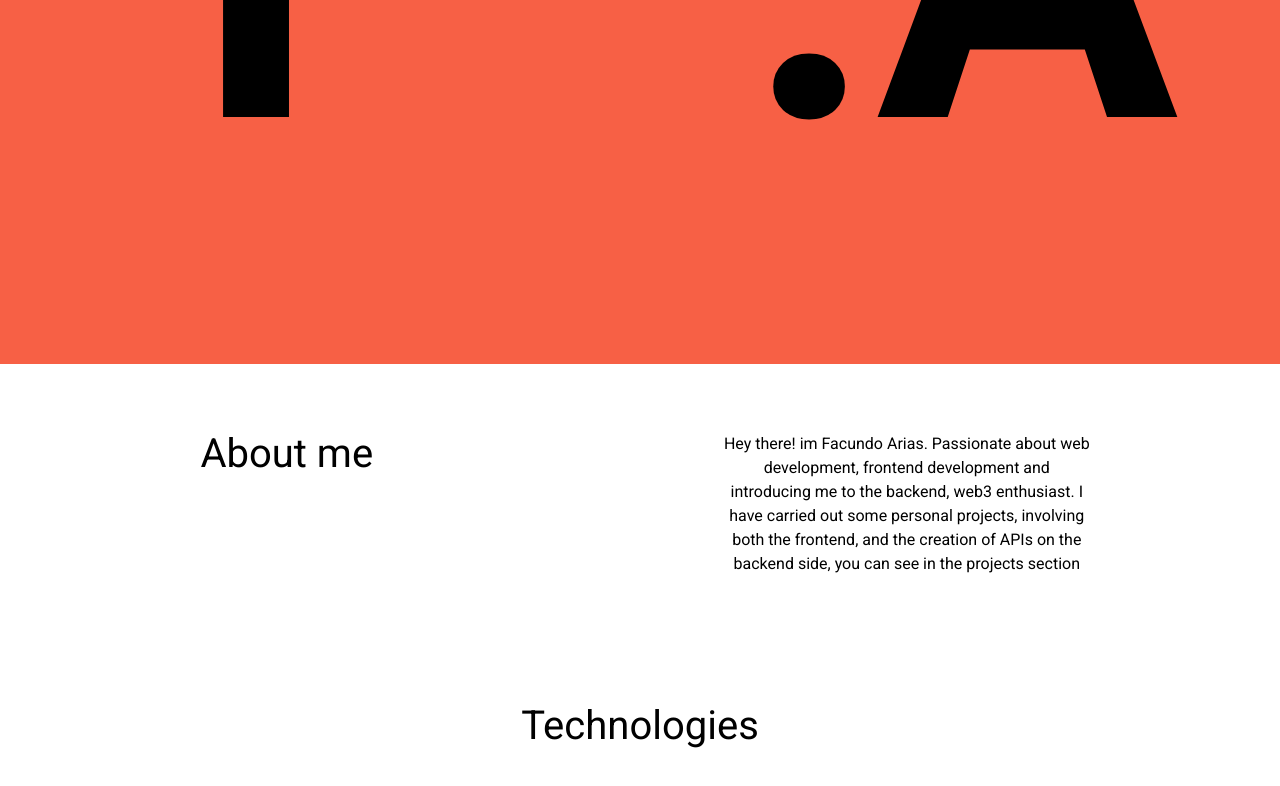
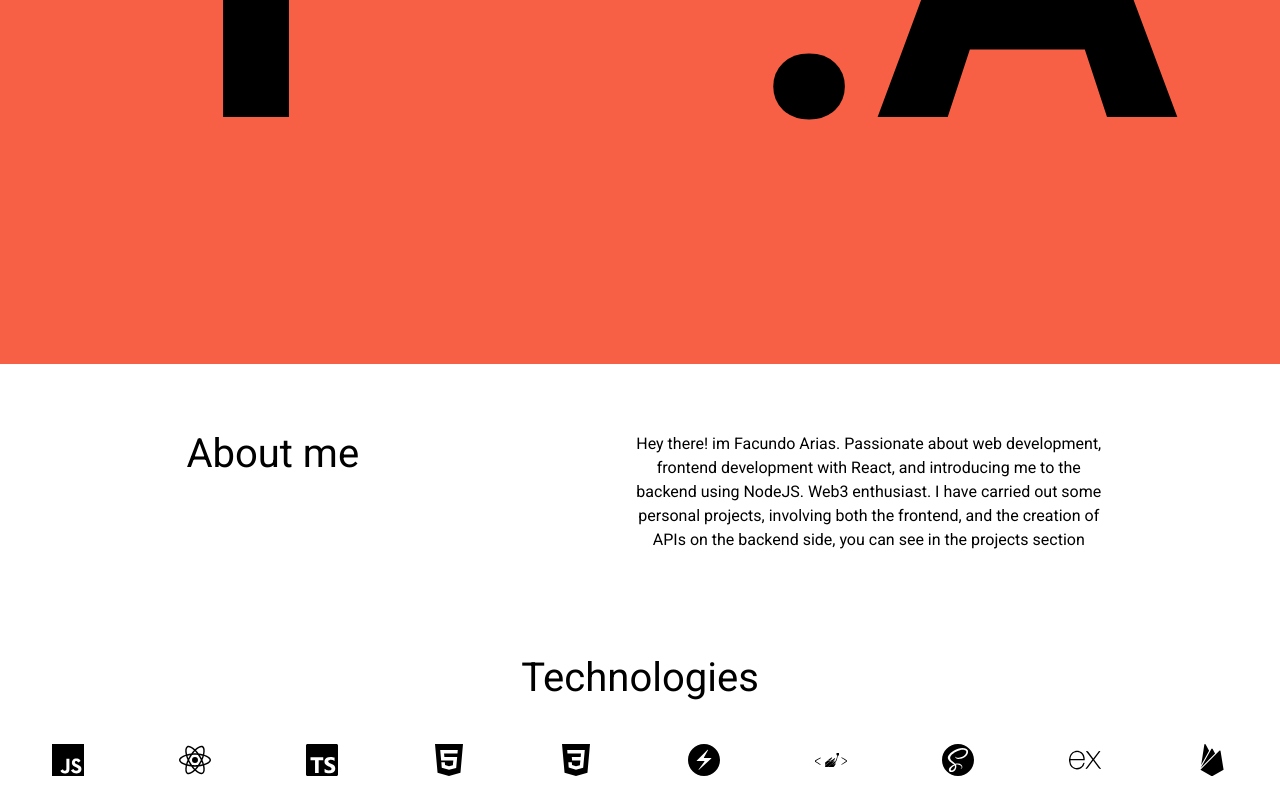
Before and after one commit to facuariasla/portfolio2, a React (Vite) app: page / in a window 1280 px wide. Shown: the part 436-1222 px from the top of the page. Built offline with nearby package versions, Linux system fonts and the light colour scheme.

Commit message:
transition fixed

```diff
--- a/src/components/About.jsx
+++ b/src/components/About.jsx
@@ -6,7 +6,7 @@ import "aos/dist/aos.css";
 const about = {
   en:{
     // line1: "Hey there! im Facundo Arias",
-    line1: 'Hey there! im Facundo Arias. Passionate about web development, frontend development and introducing me to the backend, web3 enthusiast. I have carried out some personal projects, involving both the frontend, and the creation of APIs on the backend side, you can see in the projects section',
+    line1: 'Hey there! im Facundo Arias. Passionate about web development, frontend development with React, and introducing me to the backend using NodeJS. Web3 enthusiast. I have carried out some personal projects, involving both the frontend, and the creation of APIs on the backend side, you can see in the projects section',
     line2: "Frontend developer",
     line3: "Backend enthusiast",
     line4: "Analogic photography 🤠"
@@ -24,8 +24,8 @@ export const About = () => {
   return (
     <Stack
       direction={["column", "column", "column", "row", "row"]}
-      padding={6}
       pt={12}
+      px={[null,null,null, 12]}
       id="about"
       justifyContent='space-around'
       data-aos='fade-up'
@@ -33,7 +33,7 @@ export const About = () => {
       <Text textAlign="center" padding={3} fontSize={40}>
         About me
       </Text>
-      <Stack width={['70%', null, null, '50%', '30%']} alignSelf='center' pt={5}>
+      <Stack width={['70%', null, null, '60%', '40%']} alignSelf='center' pt={5}>
         <Text textAlign='center'>{about.en.line1}</Text>
 
       </Stack>
--- a/src/components/Footer.jsx
+++ b/src/components/Footer.jsx
@@ -15,10 +15,10 @@ export const Footer = () => {
           <Link
             href="https://github.com/facuariasla"
             isExternal
+            transition= "all 0.5s"
             _hover={{
               textDecoration: "none",
               color: "tomato",
-              transition: "all .4s",
             }}
           >
             <Icon as={SiGithub}></Icon>
@@ -26,10 +26,11 @@ export const Footer = () => {
           <Link
             href="https://www.linkedin.com/in/facuariasla/"
             isExternal
+            transition= "all 0.5s"
             _hover={{
               textDecoration: "none",
               color: "tomato",
-              transition: "all .4s",
+
             }}
           >
             <Icon as={SiLinkedin}></Icon>
@@ -37,10 +38,11 @@ export const Footer = () => {
           <Link
             href="https://www.instagram.com/facuariasla/"
             isExternal
+            transition= "all 0.5s"
+
             _hover={{
               textDecoration: "none",
               color: "tomato",
-              transition: "all .4s",
             }}
           >
             <Icon as={SiInstagram}></Icon>
--- a/src/components/Header.jsx
+++ b/src/components/Header.jsx
@@ -65,13 +65,15 @@ export const Header = () => {
     >
       {/* <Text fontSize={20}>Nombre</Text> */}
       <LinkBox>
-        <LinkOverlay href="#home">
+        <LinkOverlay href="#home" >
           <Heading
             fontSize={22}
             border="solid 1px"
             borderColor={linesColor}
             padding={2}
             textAlign="center"
+            transition= "all 0.5s"
+
           >
             Arias Facundo
           </Heading>
@@ -87,10 +89,10 @@ export const Header = () => {
             <Link
               key={el.id}
               href={el.href}
+              transition= "all 0.5s"
               _hover={{
                 textDecoration: "none",
-                color: "gray.500",
-                transition: "all .4s",
+                color: "gray.100",
               }}
             >
               <Heading fontSize={[18, null, null, null, 22]}>
@@ -104,6 +106,11 @@ export const Header = () => {
             onClick={toggleColorMode}
             cursor="pointer"
             fontSize={[20, 25, 20, 25, 30]}
+            transition= "all 0.5s"
+            _hover={{
+              textDecoration: "none",
+              color: "gray.100",
+            }}
           ></Icon>
         </Stack>
       )}
--- a/src/components/Knowledge.jsx
+++ b/src/components/Knowledge.jsx
@@ -111,7 +111,8 @@ export const Knowledge = () => {
             isExternal
             color={colorTech}
             textAlign="center"
-            _hover={{textDecoration: 'none', color: 'tomato.500', transition: 'all .8s'
+            transition='all 0.5s'
+            _hover={{textDecoration: 'none', color: 'tomato.500'
           }}
           >
             <Icon
```
